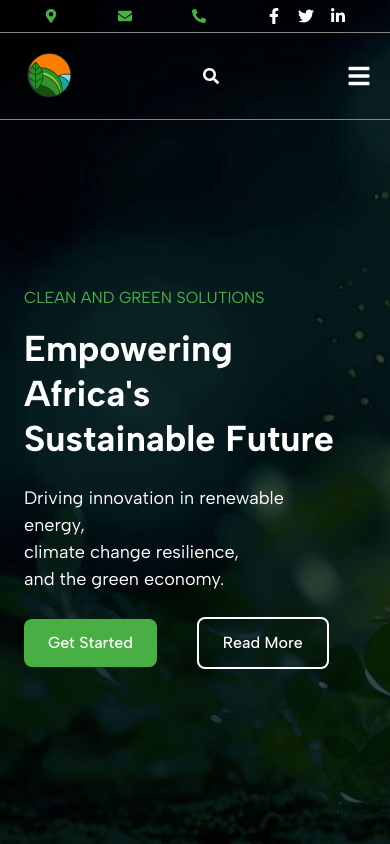
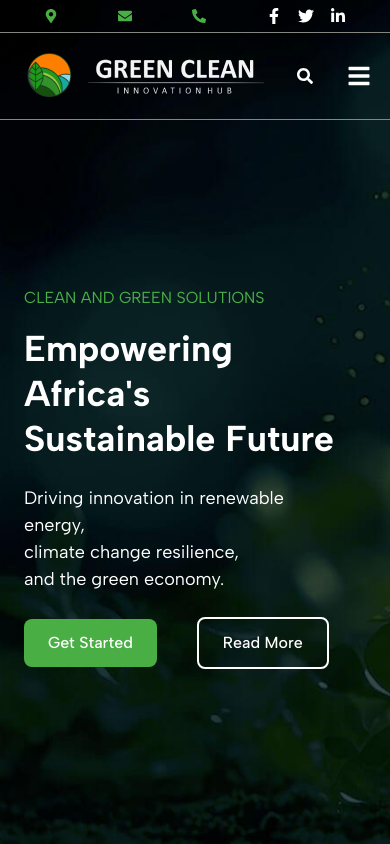
Before and after one commit to voweiro/GreenNigeria, a React (Create React App) app: page / in a window 390 px wide. Shown: the top 844 px of the page. Built offline with nearby package versions, Linux system fonts and the light colour scheme.

Commit message:
complete landing page

```diff
--- a/src/Components/Header/Navigation.jsx
+++ b/src/Components/Header/Navigation.jsx
@@ -23,7 +23,7 @@ function Navigation() {
             <img
               src={logoTwo}
               alt="Green Clean Logo"
-              className="h-[36px] w-[176px] lg:block hidden"
+              className="h-[36px] w-[176px] lg:block "
             />
           </div>
 
```
